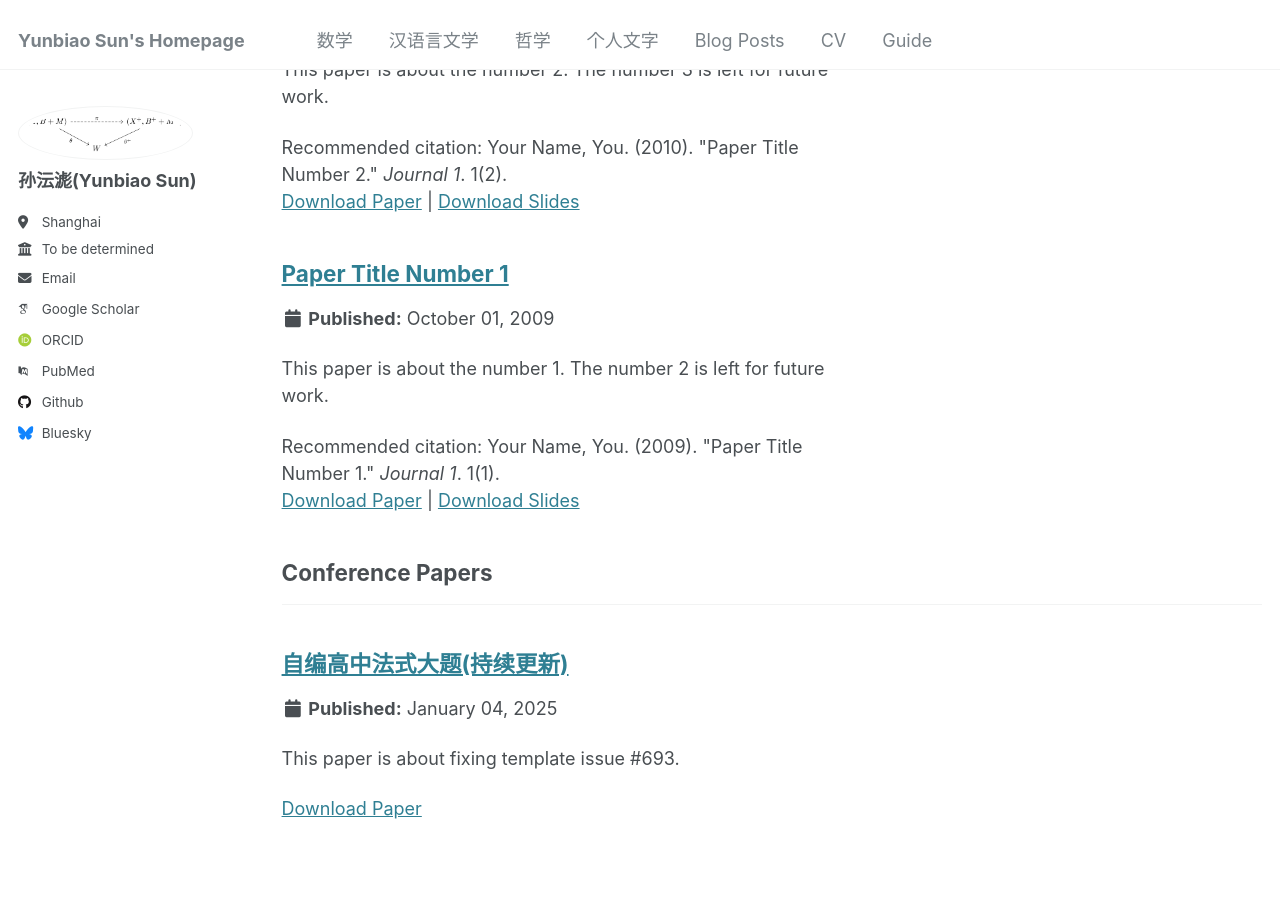
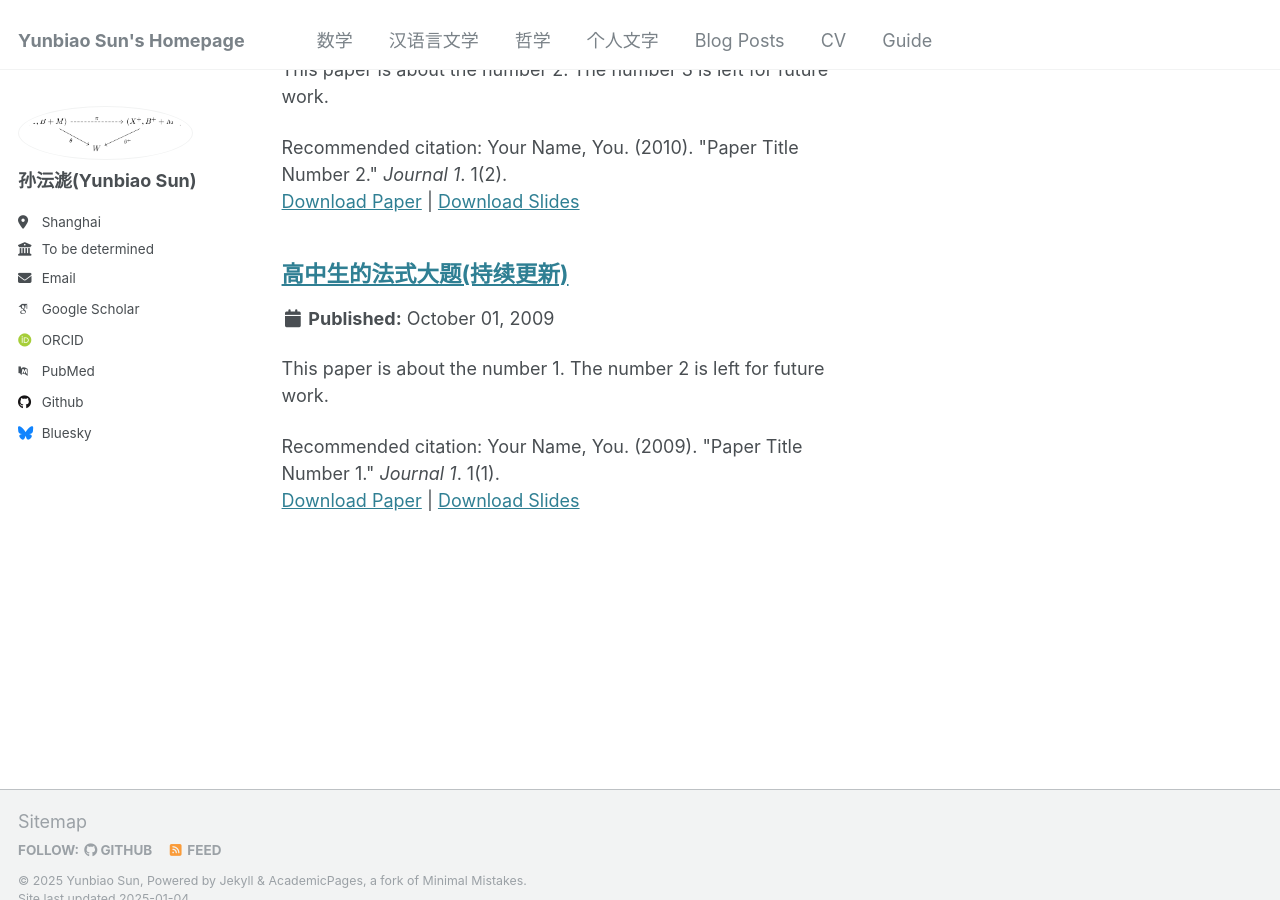
Before and after one commit to YunbiaoSun/YunbiaoSun.github.io, a Jekyll site: the page built from _pages/mathematics.html, in a window 1280 px wide and 900 px high, scrolled down 649 px. Built offline with Jekyll 4.4.1, drawn with Linux system fonts in a browser that asks for light colours; some web fonts are replaced.

Commit message:
1w1n在第一个

```diff
--- a/_mathematics/2009-10-01-paper-title-number-1.md
+++ b/_mathematics/2009-10-01-paper-title-number-1.md
@@ -1,13 +1,13 @@
 ---
-title: "Paper Title Number 1"
+title: "高中生的法式大题(持续更新)"
 collection: mathematics
 category: manuscripts
 permalink: /mathematics/2009-10-01-paper-title-number-1
 excerpt: 'This paper is about the number 1. The number 2 is left for future work.'
 date: 2009-10-01
 venue: 'Journal 1'
-slidesurl: 'http://academicpages.github.io/files/slides1.pdf'
-paperurl: 'http://academicpages.github.io/files/paper1.pdf'
+slidesurl: 'http://YunbiaoSun.github.io/files/1w1n.pdf'
+paperurl: 'http://YunbiaoSun.github.io/files/1w1n.pdf'
 citation: 'Your Name, You. (2009). &quot;Paper Title Number 1.&quot; <i>Journal 1</i>. 1(1).'
 ---
 
--- a/_mathematics/2024-02-17-paper-title-number-4.md
+++ /dev/null
@@ -1,11 +0,0 @@
----
-title: "自编高中法式大题(持续更新)"
-collection: mathematics
-category: conferences
-permalink: /mathematics/2024-02-17-paper-title-number-4
-excerpt: 'This paper is about fixing template issue #693.'
-date: 2025-01-4
-paperurl: 'http://YunbiaoSun.github.io/files/1w1n.pdf'
----
-
-这是我完全自编或改编网络题目而设计的法式大题(面向高中生), 其特点是每题长达十数问, 旨在提高学生的数学思维能力. 本文件持续更新, 更新频率视我的勤劳程度而定. 做教育不是做筛选.
```
